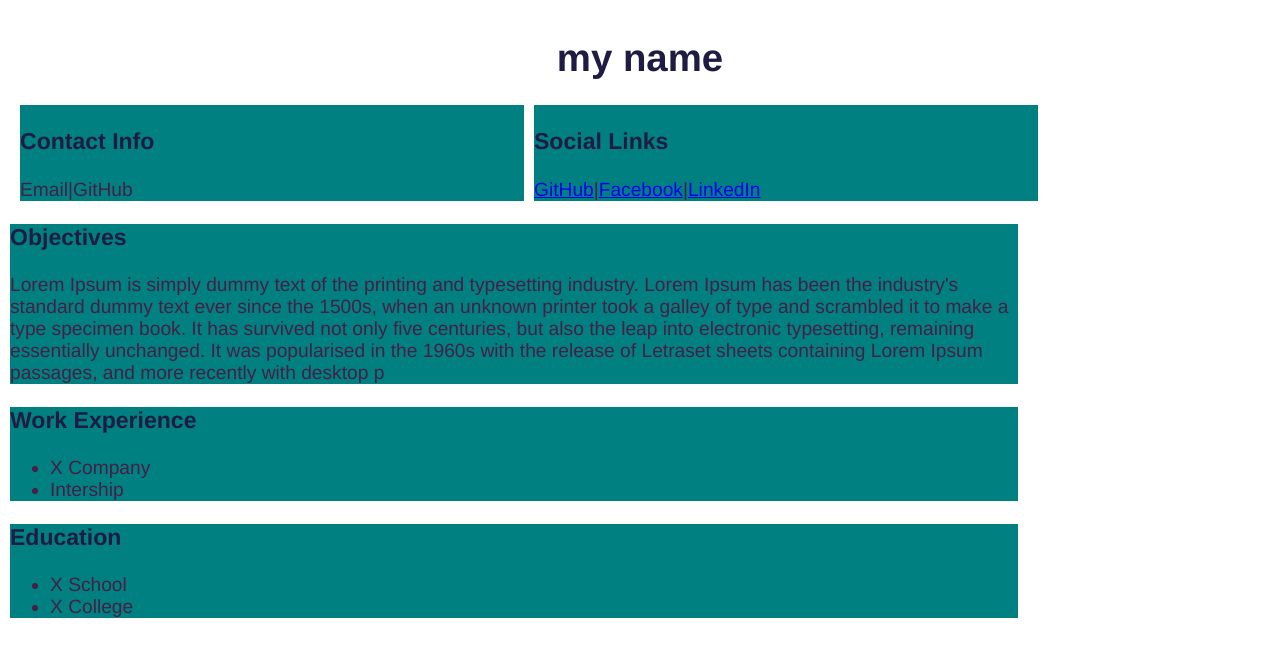
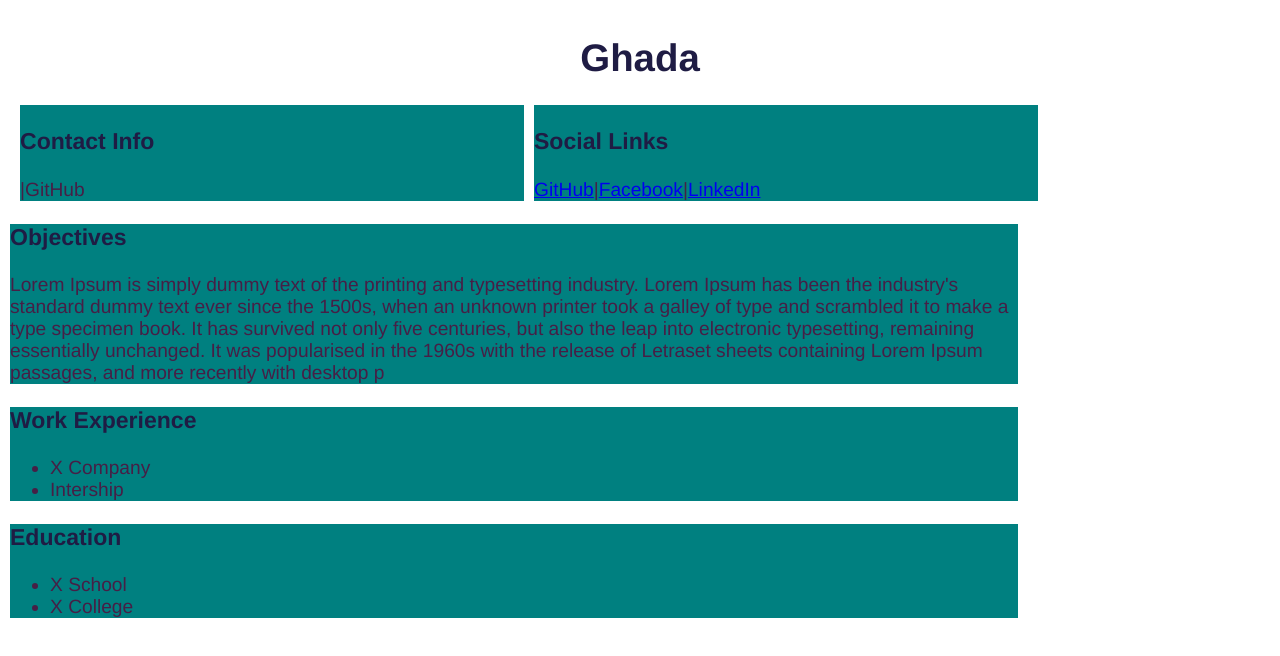
Before and after one commit to mohamedkaoud14/ReactProject, a React (Create React App) app: page / in a window 1280 px wide. Shown: the top 656 px of the page. Built offline with nearby package versions, Linux system fonts and the light colour scheme.

Commit message:
contactInfo State

```diff
--- a/src/App.js
+++ b/src/App.js
@@ -1,4 +1,4 @@
-import React from "react";
+import React, { useState } from "react";
 import "./App.css";
 import ContactInfo from "./mainpage/ContactInfo.js";
 import Education from "./mainpage/Education.js";
@@ -7,10 +7,15 @@ import SocialLinks from "./mainpage/SocialLinks.js";
 import WorkExperience from "./mainpage/WorkExperience.js";
 
 function App() {
+  const[appState , updateState] = useState({
+    name:"Ghada",
+    email:"ghada@gmail.com",
+    github:"gahda123@gmail"
+  }) ;
   return (
     <div className="app">
-      <h1>my name </h1>
-      <ContactInfo></ContactInfo>
+      <h1> {appState.name} </h1>
+      <ContactInfo name={appState.name}></ContactInfo>
       <SocialLinks></SocialLinks>
       <Objectives></Objectives>
       <WorkExperience></WorkExperience>
--- a/src/mainpage/ContactInfo.js
+++ b/src/mainpage/ContactInfo.js
@@ -1,9 +1,9 @@
-function ContactInfo() {
+function ContactInfo(propc) {
   return (
     <div className="section contact-info">
       <h3>Contact Info</h3>
       <div>
-        <a>Email</a>|<a>GitHub</a>
+        <a>{propc.github}</a>|<a>GitHub</a>
       </div>
     </div>
   );
```
